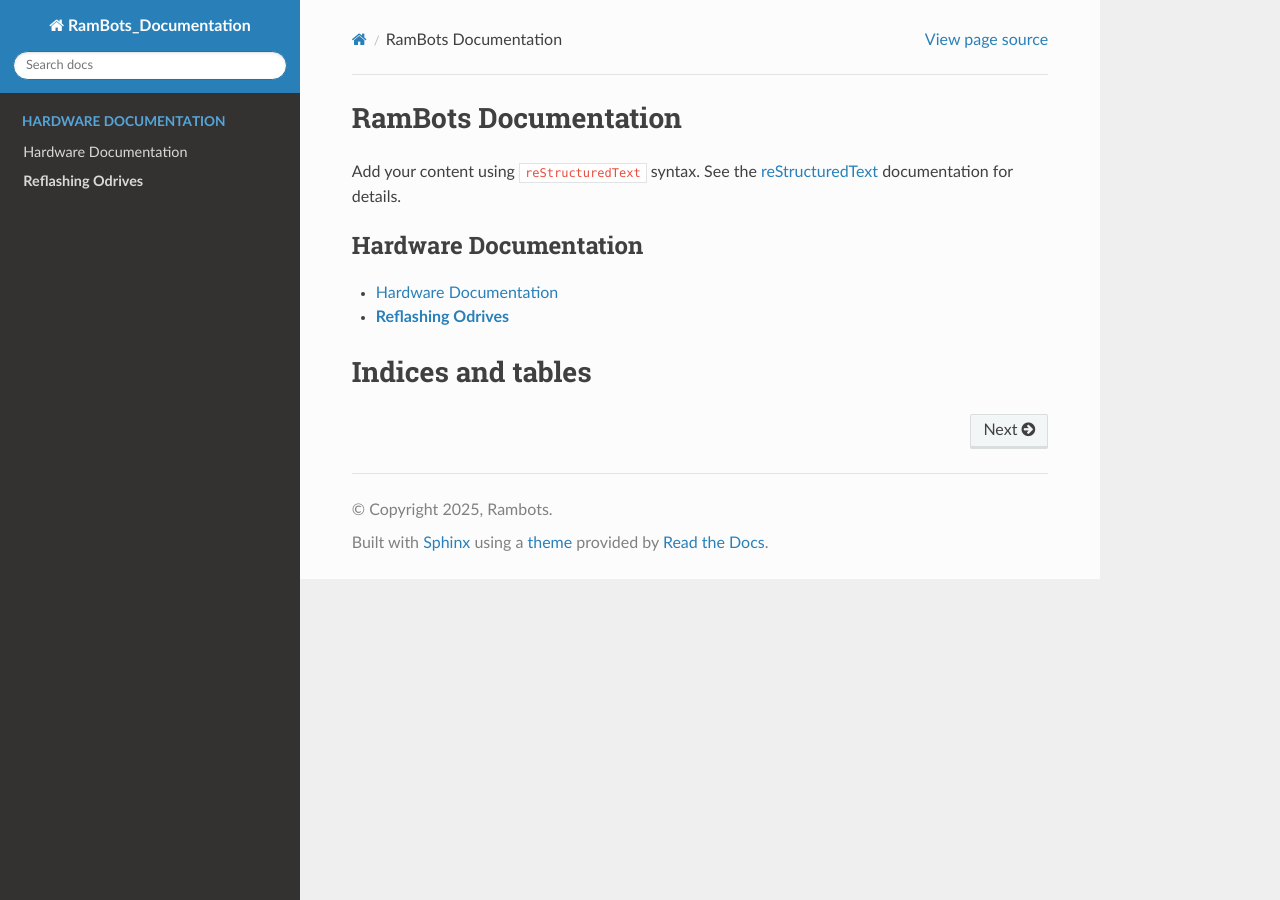
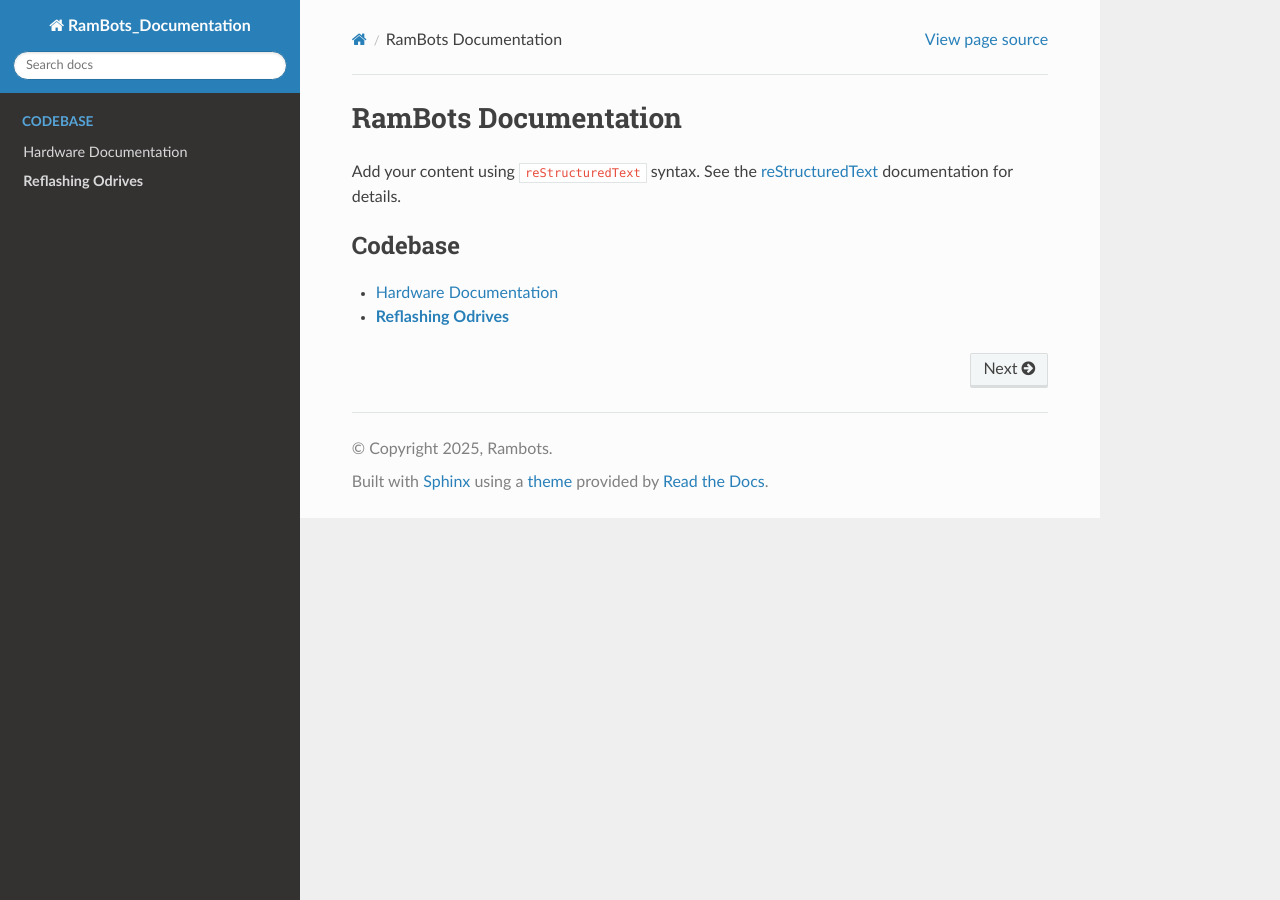
Before and after one commit to RAMBotsCSU/RamBots-Documentation, a Sphinx documentation site: the page built from source/index.rst, in a window 1280 px wide. Built offline with Sphinx 7.4.7 and the Read the Docs theme 3.1.0, drawn with Linux system fonts in a browser that asks for light colours.

Commit message:
added the main structure

```diff
--- a/source/index.rst
+++ b/source/index.rst
@@ -12,15 +12,27 @@
 
 .. toctree::
    :maxdepth: 2
-   :caption: Contents:
+   :caption: General
 
 .. toctree::
    :maxdepth: 1
-   :caption: Hardware Documentation
+   :caption: Codebase
 
    hardware_doc
    reflash_odrive
 
+.. toctree::
+   :maxdepth: 1
+   :caption: Electrical
 
-Indices and tables
-==================
+.. toctree::
+   :maxdepth: 1
+   :caption: Mechanical
+
+.. toctree::
+   :maxdepth: 1
+   :caption: How-Tos
+
+.. toctree::
+   :maxdepth: 1
+   :caption: Toubleshooting
```
